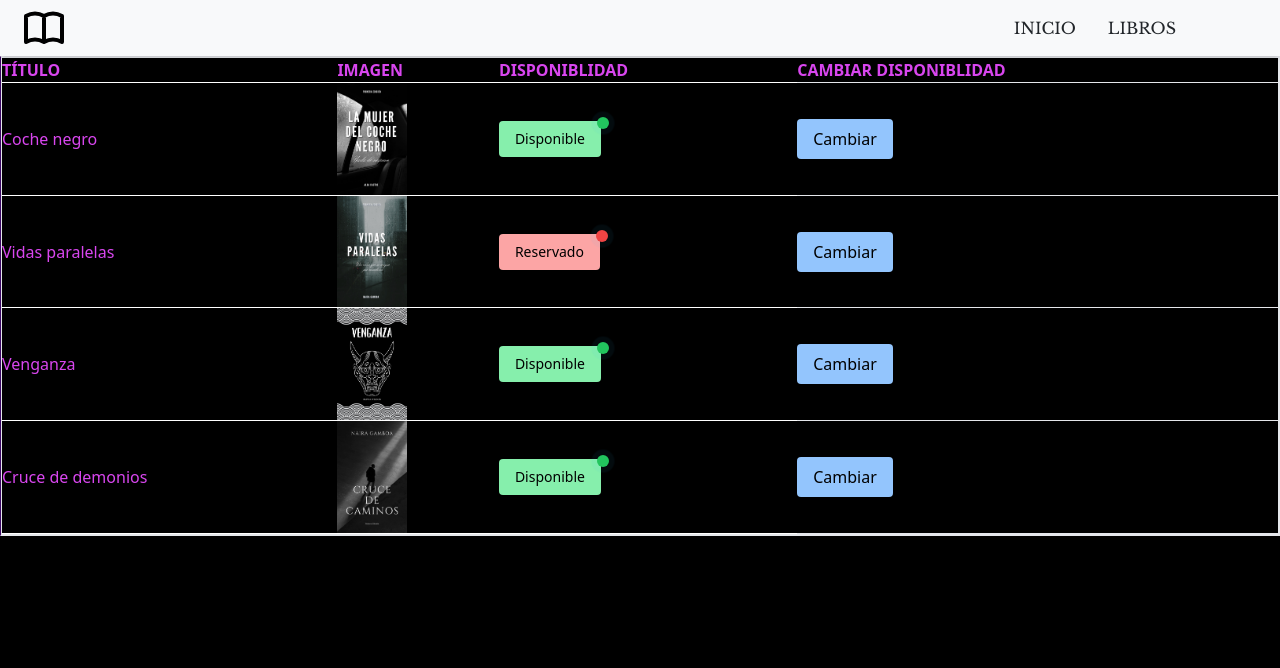
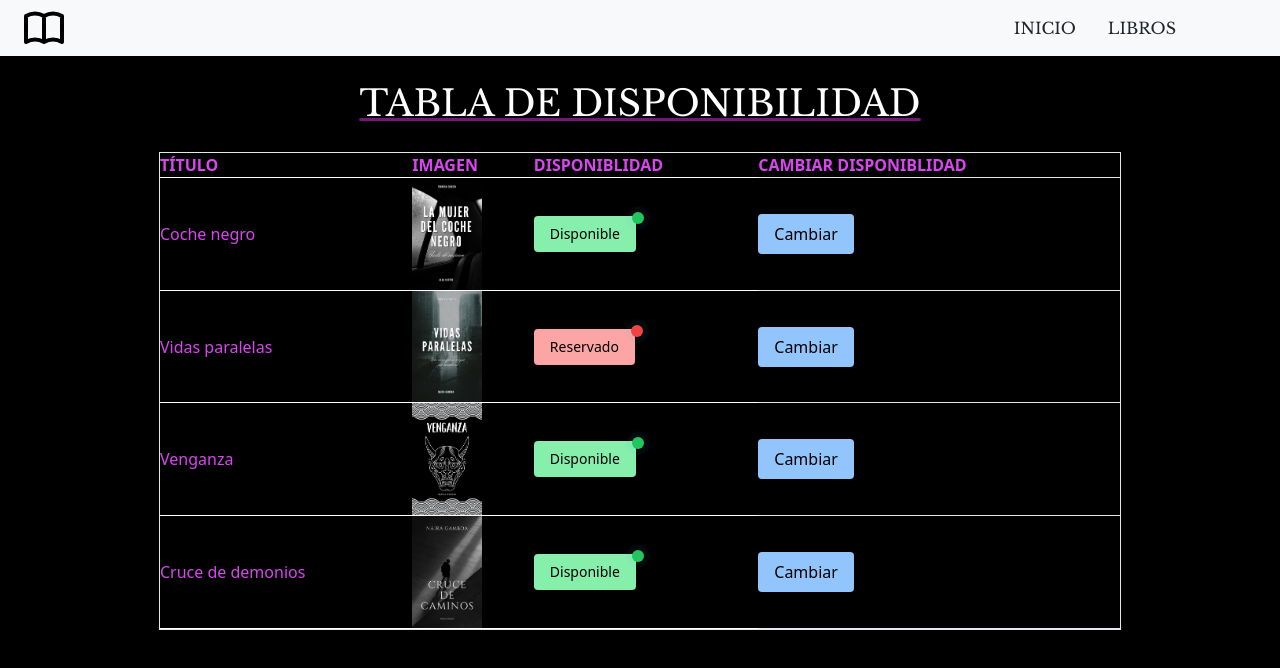
Before and after one commit to LucasArielAguirre/proyecto-biblioteca, a React (Vite) app: page /admin/estados in a window 1280 px wide. Shown: the top 668 px of the page. Built offline with nearby package versions, Linux system fonts and the light colour scheme; sample sign-in values are in the browser's storage.

Commit message:
Estados fixed title style

```diff
--- a/src/pages/Estados.tsx
+++ b/src/pages/Estados.tsx
@@ -46,17 +46,21 @@ const Estados = () => {
   };
 
   return (
- <main className='w-full h-screen bg-black'>
-    <NavbarAdmin/>
-    <section className='w-full h-screen bg-black'>
-      <h1 className='text-2xl uppercase text-center text-white underline decoration-fuchsia-900'>Bienvenido, Bibliotecario</h1>
-      <h2 className='text-white'> Tabla de disponiblidad.</h2>
-      <div className='border border-l-purple-950'>
+ <main className='w-full h-screen bg-black flex flex-col items-center justify-center'>
+  <div className='w-full top-0'>
+     <NavbarAdmin/>
+  </div>
+    <section className='w-full h-screen bg-black mt-14'>
+      <div className='text-white font-texth1'>
+         <h1 className='text-4xl uppercase underline decoration-fuchsia-900 text-center m-7'>Tabla de disponibilidad</h1>
+      </div>
+
+      <div className=' items-center justify-center flex'>
         <DataTable value={libros} tableStyle={{ minWidth: '60rem' }} className='bg-black border text-fuchsia-500'>
-          <Column field="title" header="TÍTULO" className='border-b border-t border-white mb-4'></Column>
+          <Column field="title" header="TÍTULO" className='border-b border-t border-white mb-4 '></Column>
           <Column header="IMAGEN" body={renderImage} className='border-b border-t border-white mb-4'></Column>
           <Column header="DISPONIBLIDAD" body={renderAvailability} className='border-b border-t border-white mb-4'></Column>
-          <Column header="CAMBIAR DISPONIBLIDAD" body={renderChangeButton} className='border-b border-t mb-4 justify-center'></Column>
+          <Column header="CAMBIAR DISPONIBLIDAD" body={renderChangeButton} className='border-b border-t mb-4'></Column>
         </DataTable>
       </div>
     </section>
```
